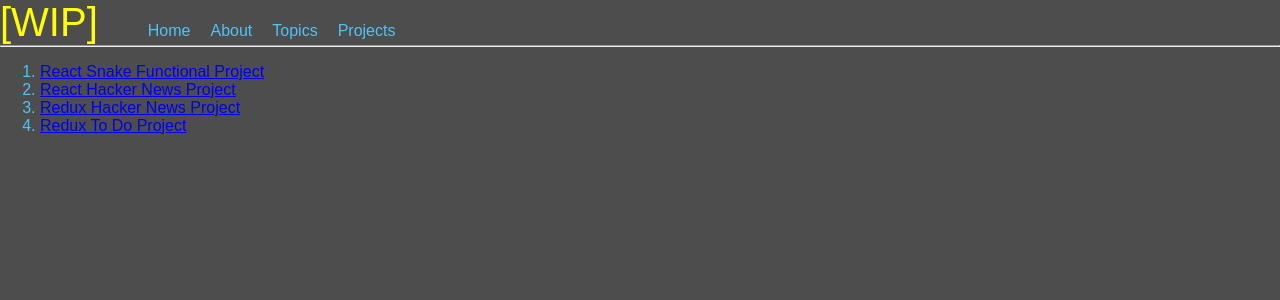
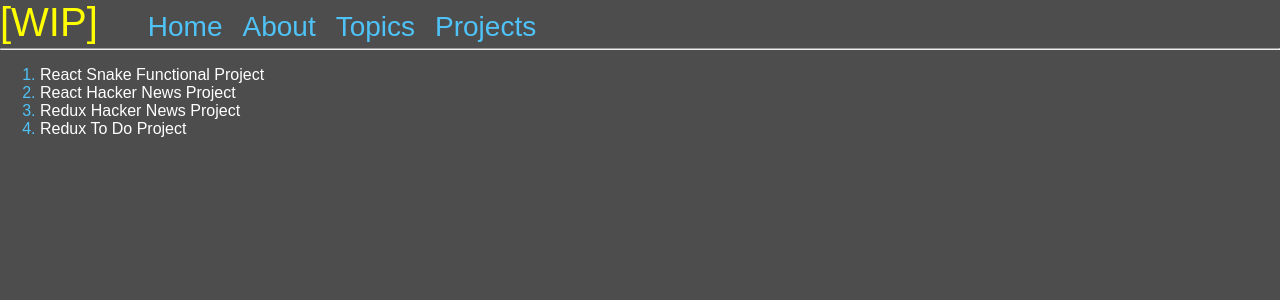
Before and after one commit to Laszlo-Lazuer/homepage, a React (Create React App) app: page /projects in a window 1280 px wide. Shown: the top 300 px of the page. Built offline with nearby package versions, Linux system fonts and the light colour scheme.

Commit message:
Updates Scss for projects.

```diff
--- a/src/Components/Header/header.css
+++ b/src/Components/Header/header.css
@@ -18,5 +18,6 @@
         display: inline-block; }
         .ll-header .nav ul li a {
           color: #4fc3f7;
+          font-size: 1.75rem;
           margin: 0 10px;
           text-decoration: none; }
--- a/src/Components/Header/header.scss
+++ b/src/Components/Header/header.scss
@@ -29,6 +29,7 @@
 
         & a { //sass-lint:disable-line nesting-depth
           color: #4fc3f7;
+          font-size: 1.75rem;
           margin: 0 10px;
           text-decoration: none;
         }
--- a/src/Components/Projects/header.css
+++ /dev/null
@@ -1,14 +0,0 @@
-.ll-header p {
-  font-size: 2.5rem; }
-
-.ll-header hr {
-  margin-top: 0; }
-
-.ll-header .nav ul {
-  margin-bottom: 5px;
-  margin-top: 10px; }
-  .ll-header .nav ul li {
-    display: inline-block; }
-    .ll-header .nav ul li a {
-      margin: 0 10px;
-      text-decoration: none; }
--- a/src/Components/Projects/header.scss
+++ /dev/null
@@ -1,27 +0,0 @@
-// Header component Styles
-
-.ll-header {
-  p {
-    font-size: 2.5rem;
-  }
-
-  hr {
-    margin-top: 0;
-  }
-
-  .nav {
-    & ul {
-      margin-bottom: 5px;
-      margin-top: 10px;
-
-      & li {
-        display: inline-block;
-
-        & a { //sass-lint:disable-line nesting-depth
-          margin: 0 10px;
-          text-decoration: none;
-        }
-      }
-    }
-  }
-}
--- a/src/Components/Projects/index.js
+++ b/src/Components/Projects/index.js
@@ -1,4 +1,5 @@
 import React, { Component } from 'react';
+import './projects.css';
 
 class CompProjects extends Component {
   render() {
--- /dev/null
+++ b/src/Components/Projects/projects.css
@@ -0,0 +1,4 @@
+ol li a {
+  color: #fff;
+  cursor: pointer;
+  text-decoration: none; }
--- /dev/null
+++ b/src/Components/Projects/projects.scss
@@ -0,0 +1,13 @@
+// Header component Styles
+
+$color-white: #fff;
+
+ol {
+  li {
+    a {
+      color: $color-white;
+      cursor: pointer;
+      text-decoration: none;
+    }
+  }
+}
```
